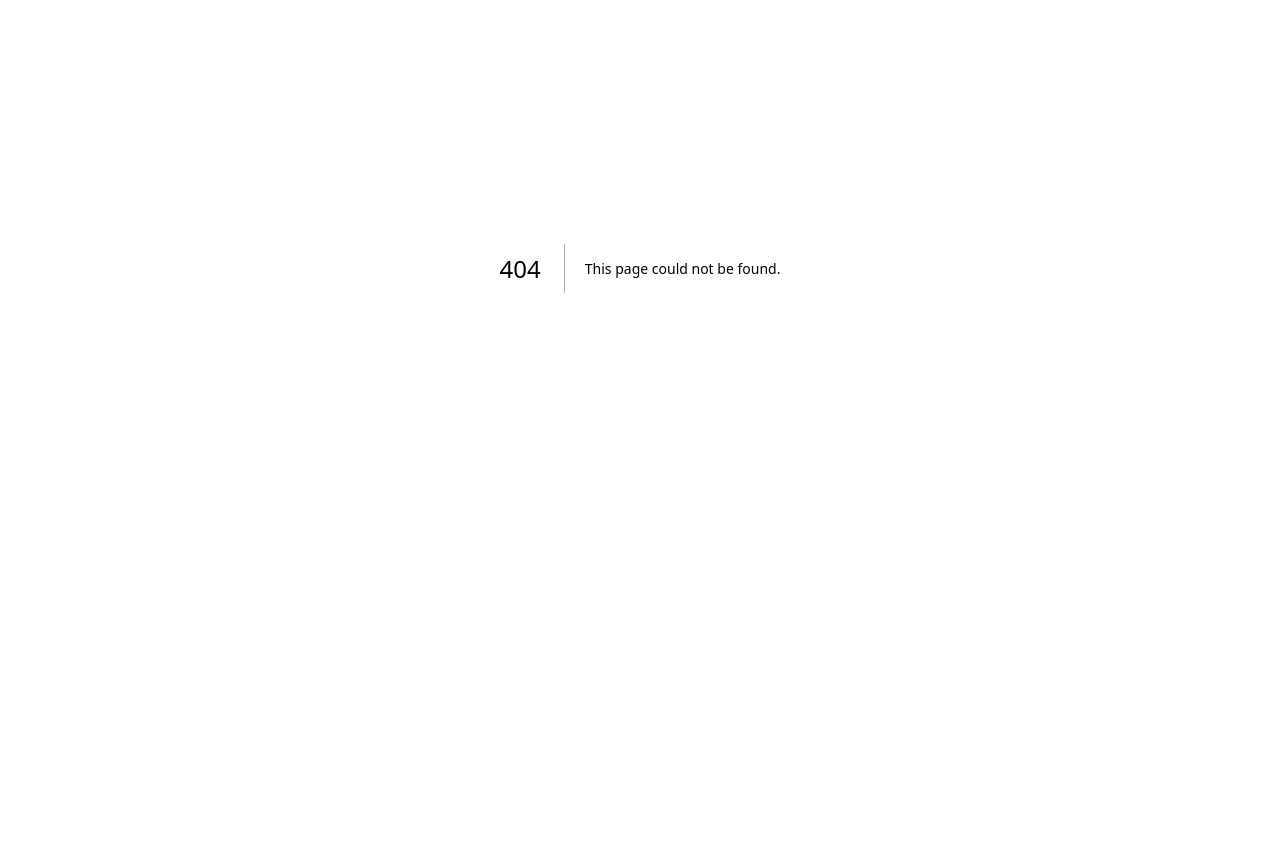
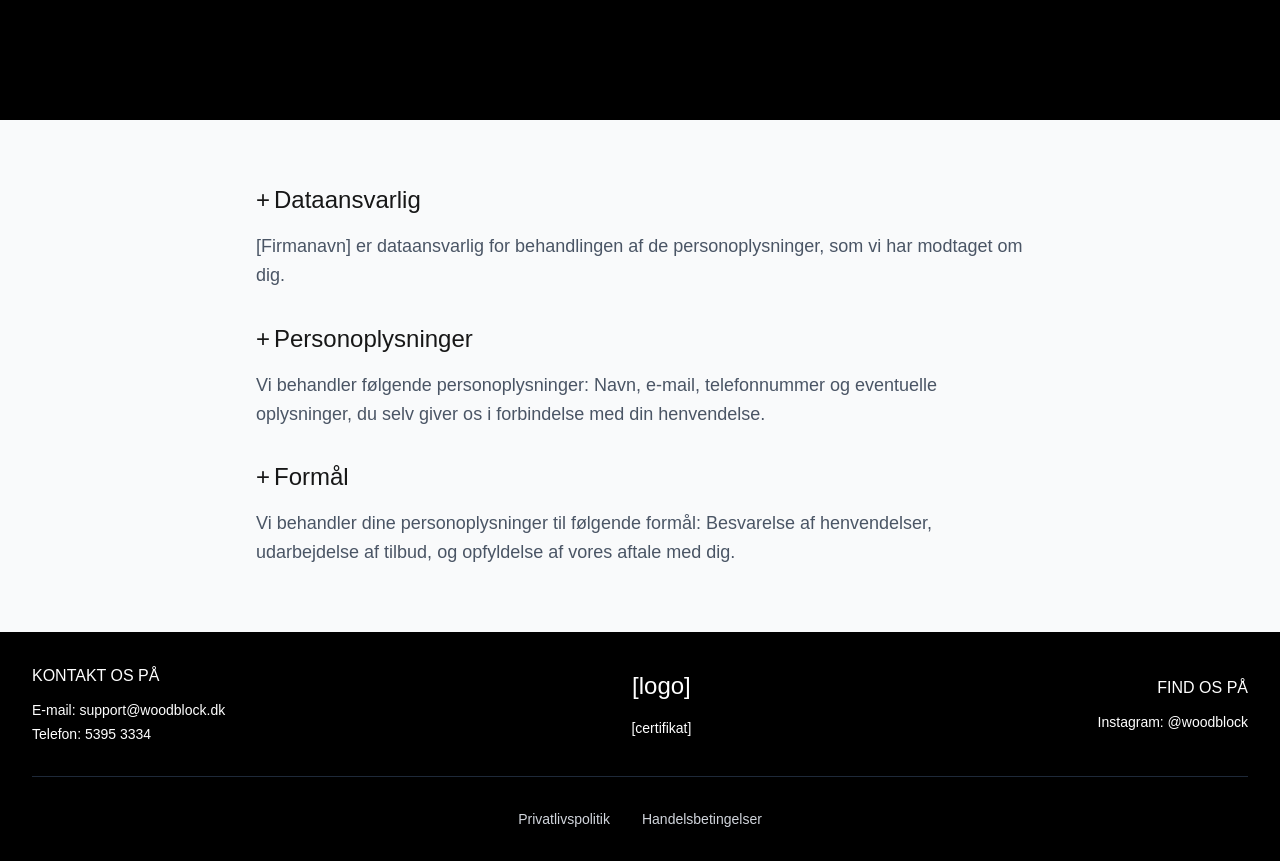
Before and after one commit to madsemilgodstil/template2, a Next.js app: page /privatlivspolitik in a window 1280 px wide. Before the commit this address had no page. Shown: the part 132-993 px from the top of the page. Before the commit the page ends 800 px from the top, so only its background shows below. Built offline with nearby package versions, Linux system fonts and the light colour scheme.

Commit message:
Please provide the code changes you'd like me to summarize in a commit message.

```diff
--- a/src/app/components/Footer.jsx
+++ b/src/app/components/Footer.jsx
@@ -1,5 +1,6 @@
 'use client';
 import Image from 'next/image';
+import Link from 'next/link';
 
 export default function Footer() {
   return (
@@ -36,6 +37,22 @@ export default function Footer() {
             </a>
           </div>
         </div>
+
+        {/* Legal Links */}
+        <div className="border-t border-gray-800 mt-8 pt-8 flex justify-center space-x-8">
+          <Link
+            href="/privatlivspolitik"
+            className="text-sm text-gray-300 hover:text-white hover:underline transition-colors"
+          >
+            Privatlivspolitik
+          </Link>
+          <Link
+            href="/handelsbetingelser"
+            className="text-sm text-gray-300 hover:text-white hover:underline transition-colors"
+          >
+            Handelsbetingelser
+          </Link>
+        </div>
       </div>
     </footer>
   );
--- /dev/null
+++ b/src/app/handelsbetingelser/page.js
@@ -0,0 +1,65 @@
+'use client';
+import Navigation from '../components/Navigation';
+import Footer from '../components/Footer';
+
+export default function Terms() {
+  return (
+    <div className="min-h-screen bg-gray-50 flex flex-col">
+      <Navigation />
+      <main className="flex-grow">
+        {/* Hero Section */}
+        <section className="w-full bg-black text-white py-24">
+          <div className="container mx-auto px-8 h-full flex items-center justify-center group">
+            <div className="max-w-3xl text-center">
+              <h1 className="text-3xl font-light mb-6">
+                <span className="inline-block transition-transform group-hover:rotate-45 mr-1">+</span>
+                Handelsbetingelser
+              </h1>
+            </div>
+          </div>
+        </section>
+
+        {/* Content Section */}
+        <section className="container mx-auto px-8 py-16">
+          <div className="max-w-3xl mx-auto">
+            <div className="space-y-8">
+              <div>
+                <h2 className="text-2xl font-light mb-4">
+                  <span className="inline-block transition-transform group-hover:rotate-45 mr-1">+</span>
+                  Generelt
+                </h2>
+                <p className="text-lg font-light text-gray-600 leading-relaxed">
+                  Disse handelsbetingelser gælder for alle aftaler om udførelse af
+                  håndværksarbejde mellem [Firmanavn] og kunden.
+                </p>
+              </div>
+
+              <div>
+                <h2 className="text-2xl font-light mb-4">
+                  <span className="inline-block transition-transform group-hover:rotate-45 mr-1">+</span>
+                  Tilbud og Aftaler
+                </h2>
+                <p className="text-lg font-light text-gray-600 leading-relaxed">
+                  Alle tilbud er gældende i 30 dage fra tilbudsdato, medmindre andet er
+                  angivet. Aftaler er først bindende, når vi har bekræftet ordren skriftligt.
+                </p>
+              </div>
+
+              <div>
+                <h2 className="text-2xl font-light mb-4">
+                  <span className="inline-block transition-transform group-hover:rotate-45 mr-1">+</span>
+                  Betaling
+                </h2>
+                <p className="text-lg font-light text-gray-600 leading-relaxed">
+                  Betalingsbetingelser er 8 dage netto, medmindre andet er aftalt.
+                  Ved forsinket betaling beregnes renter efter renteloven.
+                </p>
+              </div>
+            </div>
+          </div>
+        </section>
+      </main>
+      <Footer />
+    </div>
+  );
+}
--- /dev/null
+++ b/src/app/privatlivspolitik/page.js
@@ -0,0 +1,66 @@
+'use client';
+import Navigation from '../components/Navigation';
+import Footer from '../components/Footer';
+
+export default function PrivacyPolicy() {
+  return (
+    <div className="min-h-screen bg-gray-50 flex flex-col">
+      <Navigation />
+      <main className="flex-grow">
+        {/* Hero Section */}
+        <section className="w-full bg-black text-white py-24">
+          <div className="container mx-auto px-8 h-full flex items-center justify-center group">
+            <div className="max-w-3xl text-center">
+              <h1 className="text-3xl font-light mb-6">
+                <span className="inline-block transition-transform group-hover:rotate-45 mr-1">+</span>
+                Privatlivspolitik
+              </h1>
+            </div>
+          </div>
+        </section>
+
+        {/* Content Section */}
+        <section className="container mx-auto px-8 py-16">
+          <div className="max-w-3xl mx-auto">
+            <div className="space-y-8">
+              <div>
+                <h2 className="text-2xl font-light mb-4">
+                  <span className="inline-block transition-transform group-hover:rotate-45 mr-1">+</span>
+                  Dataansvarlig
+                </h2>
+                <p className="text-lg font-light text-gray-600 leading-relaxed">
+                  [Firmanavn] er dataansvarlig for behandlingen af de personoplysninger,
+                  som vi har modtaget om dig.
+                </p>
+              </div>
+
+              <div>
+                <h2 className="text-2xl font-light mb-4">
+                  <span className="inline-block transition-transform group-hover:rotate-45 mr-1">+</span>
+                  Personoplysninger
+                </h2>
+                <p className="text-lg font-light text-gray-600 leading-relaxed">
+                  Vi behandler følgende personoplysninger: Navn, e-mail, telefonnummer
+                  og eventuelle oplysninger, du selv giver os i forbindelse med din henvendelse.
+                </p>
+              </div>
+
+              <div>
+                <h2 className="text-2xl font-light mb-4">
+                  <span className="inline-block transition-transform group-hover:rotate-45 mr-1">+</span>
+                  Formål
+                </h2>
+                <p className="text-lg font-light text-gray-600 leading-relaxed">
+                  Vi behandler dine personoplysninger til følgende formål:
+                  Besvarelse af henvendelser, udarbejdelse af tilbud, og opfyldelse af
+                  vores aftale med dig.
+                </p>
+              </div>
+            </div>
+          </div>
+        </section>
+      </main>
+      <Footer />
+    </div>
+  );
+}
```
